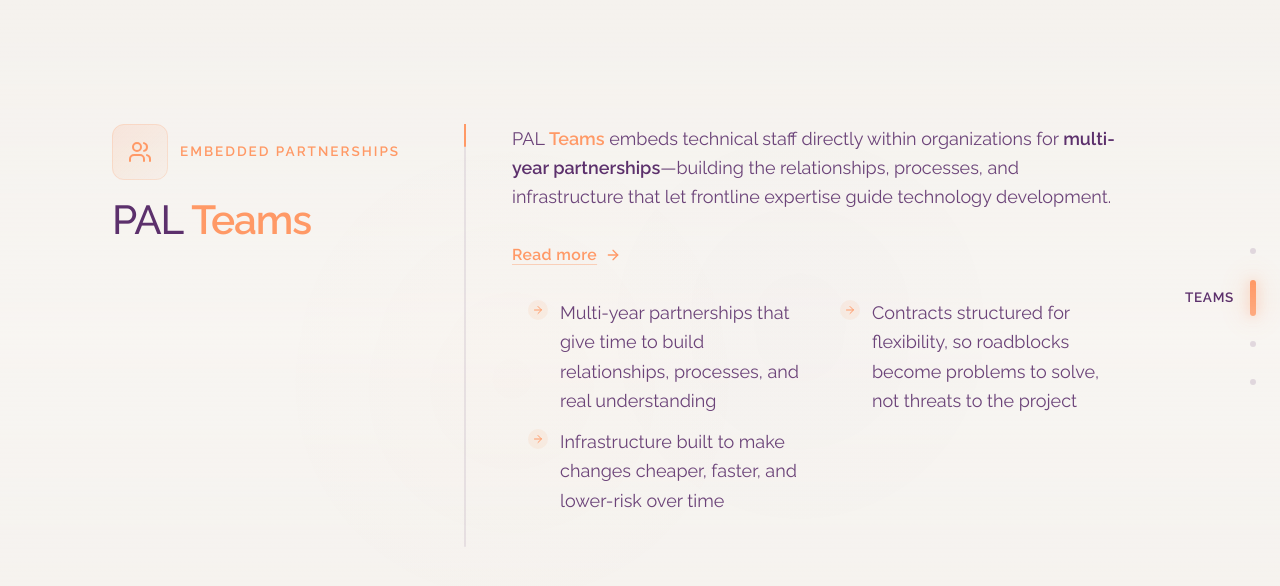
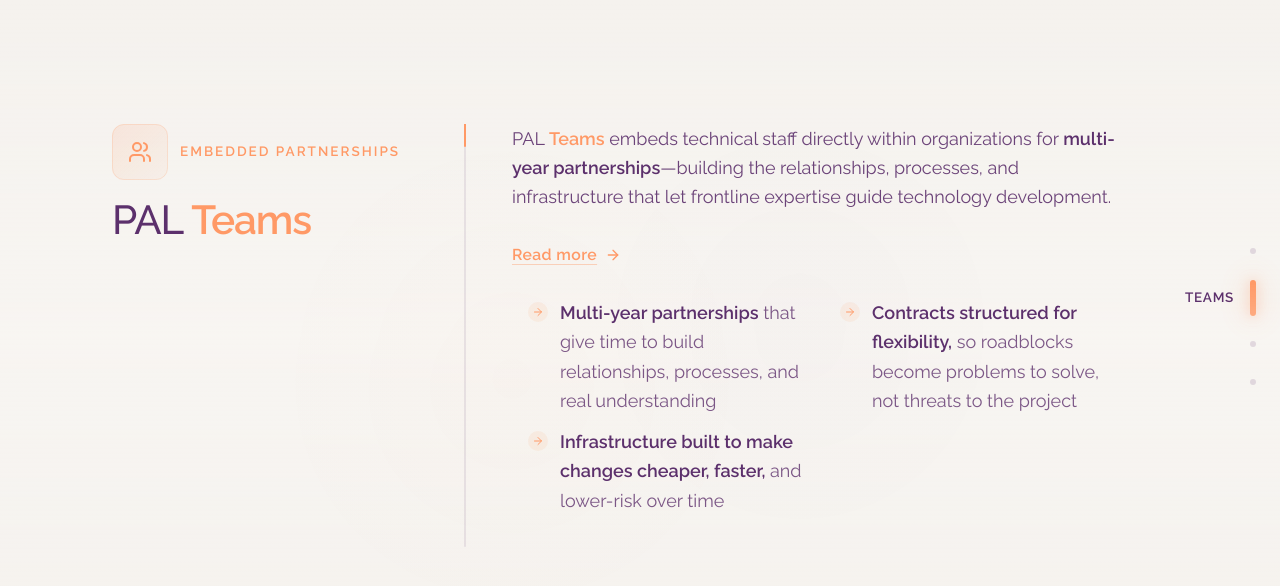
Before and after one commit to slyuber/PALcares2025Redesign, a Next.js app: page / in a window 1280 px wide. Shown: the part 1497-2083 px from the top of the page. Built offline with nearby package versions, Linux system fonts and the light colour scheme.

Commit message:
content: Add strategic bolding to storytelling bullet points

```diff
--- a/app/components/Storytelling.tsx
+++ b/app/components/Storytelling.tsx
@@ -159,9 +159,9 @@
               secondaryDescription={<>The organizations we work with vary. Some have dedicated technical staff. Some have consultants. Some have systems built years ago that have outlived the context they were designed for. What they share is a gap between what their technology does and what they need it to do, and the recognition that closing that gap requires more than a project. It requires <strong className="font-semibold text-[#5C306C]">someone inside the organization long enough to understand it</strong>.</>}
               details={<>The technical work ranges from urgent to strategic: the Excel formula that&apos;s mission-critical, the <strong className="font-semibold text-[#5C306C]">automated reporting saving weekends</strong>, the cloud infrastructure supporting growth, the cleaned data allowing you to tell your story more effectively. Some of the systems we maintain run around the clock. Multi-year commitment means we understand why that seemingly simple change is complex, <strong className="font-semibold text-[#5C306C]">why that workaround works</strong>, and we&apos;re reachable when something doesn&apos;t.</>}
               items={[
-                "Multi-year partnerships that give time to build relationships, processes, and real understanding",
-                "Contracts structured for flexibility, so roadblocks become problems to solve, not threats to the project",
-                "Infrastructure built to make changes cheaper, faster, and lower-risk over time"
+                <><strong className="font-semibold text-[#5C306C]">Multi-year partnerships</strong> that give time to build relationships, processes, and real understanding</>,
+                <><strong className="font-semibold text-[#5C306C]">Contracts structured for flexibility,</strong> so roadblocks become problems to solve, not threats to the project</>,
+                <><strong className="font-semibold text-[#5C306C]">Infrastructure built to make changes cheaper, faster,</strong> and lower-risk over time</>
               ]}
               quote="Once shared understanding and working processes are in place, iteration becomes affordable and quick. That tweak to a report? A five-minute conversation, not a new statement of work. The database evolves with your programs rather than constraining them."
             />
@@ -176,9 +176,9 @@
               secondaryDescription={<>This is <strong className="font-semibold text-[#5C306C]">knowledge transfer through proven solutions</strong>. Every tool we generalize has survived daily use, been shaped by frontline feedback, and solved real operational problems. We work through the relationships and channels PAL Teams have already built&mdash;carefully extracting the patterns, stripping out anything specific to one organization while keeping what makes the solution work.</>}
               details={<>What makes this possible is the trust and working relationships built through embedded partnerships. Organizations know their investment strengthens the sector while their specific context stays protected. Solutions spread because they emerged from <strong className="font-semibold text-[#5C306C]">actual use, not theoretical design</strong>. The first tools built through this process are in testing now, with public releases coming.</>}
               items={[
-                "Generalization starts with the user base, not the solution: we find who needs it before deciding if it's worth building",
-                "Individual investments become collective resources—without exposing the organizational specifics behind them",
-                "Open licensing ensures tools stay with the community, not locked behind vendor agreements"
+                <><strong className="font-semibold text-[#5C306C]">Generalization starts with the user base,</strong> not the solution: we find who needs it before deciding if it&apos;s worth building</>,
+                <><strong className="font-semibold text-[#5C306C]">Individual investments become collective resources</strong>&mdash;without exposing the organizational specifics behind them</>,
+                <><strong className="font-semibold text-[#5C306C]">Open licensing</strong> ensures tools stay with the community, not locked behind vendor agreements</>
               ]}
               quote="What emerges from embedded work carries weight—it's been tested, refined, shaped by the people doing the work. Open licensing means it stays with the community."
             />
@@ -193,9 +193,9 @@
               secondaryDescription={<>Labs builds on what Teams creates. The organizational understanding, the established relationships, the documented systems&mdash;these are what make supervised placements safe and productive. Placement work is scoped within that foundation: bounded tasks, active mentorship, outputs that fit into systems people already understand. Students and newcomers work in an environment where the stakes are known, the context is documented, and <strong className="font-semibold text-[#5C306C]">the support is real</strong>.</>}
               details={<>Funding comes from foundations, government, and larger organizations who see the value of growing technical capacity locally&mdash;which means <strong className="font-semibold text-[#5C306C]">organizations don&apos;t pay for it out of already-thin budgets</strong>. Placements run through the infrastructure Teams has already built: established relationships, documented systems, a clear sense of what&apos;s sensitive and what isn&apos;t. The work is real&mdash;data engineering, cloud architecture, custom tooling&mdash;and the context is what makes it meaningful. That messy data isn&apos;t abstract; it represents real people receiving real services.</>}
               items={[
-                "Local placements that keep students and newcomers connected to Alberta communities and the sector's actual work",
-                "Labs placements are fully funded—no financial cost to the receiving organization",
-                "Sustainable handoffs—every project leaves something maintainable behind"
+                <><strong className="font-semibold text-[#5C306C]">Local placements</strong> that keep students and newcomers connected to Alberta communities and the sector&apos;s actual work</>,
+                <><strong className="font-semibold text-[#5C306C]">Fully funded</strong>&mdash;no financial cost to the receiving organization</>,
+                <><strong className="font-semibold text-[#5C306C]">Sustainable handoffs</strong>&mdash;every project leaves something maintainable behind</>
               ]}
               quote="A Waterloo engineering student completed his co-op term locally through PALcares. An organization needed years of inconsistent records cleaned to answer one operational question—under a real deadline. He worked in our environment first, under mentorship, then with their data. The organization got focused capacity exactly when they needed it. The student got a placement with actual stakes."
             />
@@ -432,9 +432,9 @@
                 secondaryDescription={<>The organizations we work with vary. Some have dedicated technical staff. Some have consultants. Some have systems built years ago that have outlived the context they were designed for. What they share is a gap between what their technology does and what they need it to do, and the recognition that closing that gap requires more than a project. It requires <strong className="font-semibold text-[#5C306C]">someone inside the organization long enough to understand it</strong>.</>}
                 details={<>The technical work ranges from urgent to strategic: the Excel formula that&apos;s mission-critical, the <strong className="font-semibold text-[#5C306C]">automated reporting saving weekends</strong>, the cloud infrastructure supporting growth, the cleaned data allowing you to tell your story more effectively. Some of the systems we maintain run around the clock. Multi-year commitment means we understand why that seemingly simple change is complex, <strong className="font-semibold text-[#5C306C]">why that workaround works</strong>, and we&apos;re reachable when something doesn&apos;t.</>}
                 items={[
-                  "Multi-year partnerships that give time to build relationships, processes, and real understanding",
-                  "Contracts structured for flexibility, so roadblocks become problems to solve, not threats to the project",
-                  "Infrastructure built to make changes cheaper, faster, and lower-risk over time"
+                  <><strong className="font-semibold text-[#5C306C]">Multi-year partnerships</strong> that give time to build relationships, processes, and real understanding</>,
+                  <><strong className="font-semibold text-[#5C306C]">Contracts structured for flexibility,</strong> so roadblocks become problems to solve, not threats to the project</>,
+                  <><strong className="font-semibold text-[#5C306C]">Infrastructure built to make changes cheaper, faster,</strong> and lower-risk over time</>
                 ]}
                 quote="Once shared understanding and working processes are in place, iteration becomes affordable and quick. That tweak to a report? A five-minute conversation, not a new statement of work. The database evolves with your programs rather than constraining them."
                 prefersReducedMotion={prefersReducedMotion}
@@ -451,9 +451,9 @@
                 secondaryDescription={<>This is <strong className="font-semibold text-[#5C306C]">knowledge transfer through proven solutions</strong>. Every tool we generalize has survived daily use, been shaped by frontline feedback, and solved real operational problems. We work through the relationships and channels PAL <span className="font-semibold text-[#FF9966]">Teams</span> have already built&mdash;carefully extracting the patterns, stripping out anything specific to one organization while keeping what makes the solution work.</>}
                 details={<>What makes this possible is the trust and working relationships built through embedded partnerships. Organizations know their investment strengthens the sector while their specific context stays protected. Solutions spread because they emerged from <strong className="font-semibold text-[#5C306C]">actual use, not theoretical design</strong>. The first tools built through this process are in testing now, with public releases coming.</>}
                 items={[
-                  "Generalization starts with the user base, not the solution: we find who needs it before deciding if it's worth building",
-                  "Individual investments become collective resources—without exposing the organizational specifics behind them",
-                  "Open licensing ensures tools stay with the community, not locked behind vendor agreements"
+                  <><strong className="font-semibold text-[#5C306C]">Generalization starts with the user base,</strong> not the solution: we find who needs it before deciding if it&apos;s worth building</>,
+                  <><strong className="font-semibold text-[#5C306C]">Individual investments become collective resources</strong>&mdash;without exposing the organizational specifics behind them</>,
+                  <><strong className="font-semibold text-[#5C306C]">Open licensing</strong> ensures tools stay with the community, not locked behind vendor agreements</>
                 ]}
                 quote="What emerges from embedded work carries weight—it's been tested, refined, shaped by the people doing the work. Open licensing means it stays with the community."
                 prefersReducedMotion={prefersReducedMotion}
@@ -470,9 +470,9 @@
                 secondaryDescription={<>Labs builds on what Teams creates. The organizational understanding, the established relationships, the documented systems&mdash;these are what make supervised placements safe and productive. Placement work is scoped within that foundation: bounded tasks, active mentorship, outputs that fit into systems people already understand. Students and newcomers work in an environment where the stakes are known, the context is documented, and <strong className="font-semibold text-[#5C306C]">the support is real</strong>.</>}
                 details={<>Funding comes from foundations, government, and larger organizations who see the value of growing technical capacity locally&mdash;which means <strong className="font-semibold text-[#5C306C]">organizations don&apos;t pay for it out of already-thin budgets</strong>. Placements run through the infrastructure Teams has already built: established relationships, documented systems, a clear sense of what&apos;s sensitive and what isn&apos;t. The work is real&mdash;data engineering, cloud architecture, custom tooling&mdash;and the context is what makes it meaningful. That messy data isn&apos;t abstract; it represents real people receiving real services.</>}
                 items={[
-                  "Local placements that keep students and newcomers connected to Alberta communities and the sector's actual work",
-                  "Labs placements are fully funded—no financial cost to the receiving organization",
-                  "Sustainable handoffs—every project leaves something maintainable behind"
+                  <><strong className="font-semibold text-[#5C306C]">Local placements</strong> that keep students and newcomers connected to Alberta communities and the sector&apos;s actual work</>,
+                  <><strong className="font-semibold text-[#5C306C]">Fully funded</strong>&mdash;no financial cost to the receiving organization</>,
+                  <><strong className="font-semibold text-[#5C306C]">Sustainable handoffs</strong>&mdash;every project leaves something maintainable behind</>
                 ]}
                 quote="A Waterloo engineering student completed his co-op term locally through PALcares. An organization needed years of inconsistent records cleaned to answer one operational question—under a real deadline. He worked in our environment first, under mentorship, then with their data. The organization got focused capacity exactly when they needed it. The student got a placement with actual stakes."
                 prefersReducedMotion={prefersReducedMotion}
@@ -696,7 +696,7 @@
   description: React.ReactNode;
   secondaryDescription?: React.ReactNode;
   details?: React.ReactNode;
-  items: string[];
+  items: React.ReactNode[];
   quote?: string;
   prefersReducedMotion: boolean | null;
   fillProgress?: MotionValue<number> | number;
@@ -724,7 +724,7 @@
   description: React.ReactNode;
   secondaryDescription?: React.ReactNode;
   details?: React.ReactNode;
-  items: string[];
+  items: React.ReactNode[];
   quote?: string;
 }) {
   const [expanded, setExpanded] = useState(false);
@@ -827,17 +827,17 @@
       </div>
 
       {/* Key Points List - Always visible */}
-      <ul className="space-y-4 pt-2">
-        {items.map((item: string) => (
+      <ul className="space-y-3 pt-2">
+        {items.map((item, i) => (
           <li
-            key={item}
-            className="flex items-start gap-3 text-[#5C306C]/90 text-base min-h-[44px]"
+            key={i}
+            className="flex items-start gap-3 text-[#5C306C]/80 text-base min-h-[44px]"
           >
-            <motion.div
-              className="w-6 h-6 rounded-full bg-[#FF9966]/10 flex items-center justify-center shrink-0 mt-0.5"
+            <div
+              className="w-5 h-5 rounded-full bg-[#FF9966]/10 flex items-center justify-center shrink-0 mt-1"
             >
               <ArrowRight className="w-3 h-3 text-[#FF9966]" />
-            </motion.div>
+            </div>
             <span className="leading-relaxed">{item}</span>
           </li>
         ))}
@@ -944,15 +944,15 @@
 
                 {/* Bullet points - PERF: Use CSS transition instead of Framer Motion */}
                 <ul className="pt-2 grid grid-cols-1 xl:grid-cols-2 gap-x-8 gap-y-3">
-                  {items.map((item: string) => (
+                  {items.map((item, i) => (
                     <li
-                      key={item}
+                      key={i}
                       className={cn(
-                        "flex items-start gap-3 text-[#5C306C]/90 text-base group transition-[opacity,transform] duration-300",
+                        "flex items-start gap-3 text-[#5C306C]/80 text-base group transition-[opacity,transform] duration-300",
                         active ? "opacity-100 translate-x-0" : "opacity-0 translate-x-2"
                       )}
                     >
-                      <div className="w-5 h-5 rounded-full bg-[#FF9966]/10 flex items-center justify-center shrink-0 mt-0.5">
+                      <div className="w-5 h-5 rounded-full bg-[#FF9966]/10 flex items-center justify-center shrink-0 mt-1">
                         <ArrowRight className="w-3 h-3 text-[#FF9966]" />
                       </div>
                       <span className="leading-relaxed">{item}</span>
```
